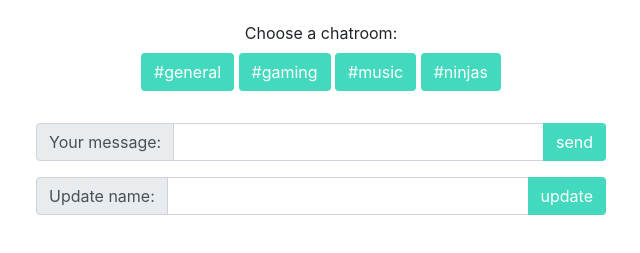
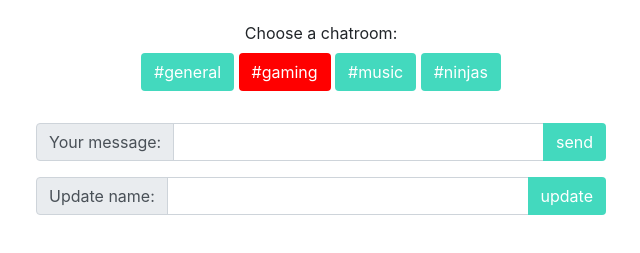
Before and after one commit to AnkitLakhlan/TheChatApp, a plain HTML site: page index.html in a window 1280 px wide. Both pictures are taken after a click on the button "#gaming". Shown: the part 75-328 px from the top of the page, without its empty margins (319-959 px from the left). Drawn offline with nearby package versions, Linux system fonts and the light colour scheme; no server answers.

Commit message:
added active class functionality

```diff
--- a/index.html
+++ b/index.html
@@ -19,7 +19,7 @@
     <div class="chat-rooms mb-3 text-center">
       <div class="my-2">Choose a chatroom:</div>
       <button class="btn" id="general">#general</button>
-      <button class="btn" id="gaming">#gaming</button>
+      <button class="btn active" id="gaming">#gaming</button>
       <button class="btn" id="music">#music</button>
       <button class="btn" id="ninjas">#ninjas</button>
     </div>
--- a/scripts/app.js
+++ b/scripts/app.js
@@ -4,6 +4,7 @@ const newChatForm = document.querySelector('.new-chat');
 const newNameForm = document.querySelector('.new-name');
 const updateMssg = document.querySelector('.update-mssg');
 const rooms = document.querySelector('.chat-rooms');
+const btns = rooms.getElementsByClassName('btn');
 
 //add a new chat
 newChatForm.addEventListener('submit', e=> {
@@ -34,10 +35,6 @@ rooms.addEventListener('click', e => {
     if(e.target.tagName === 'BUTTON') {
         chatUI.clear();
         chatroom.updateRoom(e.target.getAttribute('id'));
-        // const ID = e.target.getAttribute('id');
-        // const btnID = document.getElementById(ID);
-        // btnID.classList.add('active');
-        // console.log(btnID)
         chatroom.getChats( chat => {
             chatUI.render(chat);
         } )
@@ -57,3 +54,11 @@ const chatroom = new Chatroom('gaming', username);
 chatroom.getChats(data => chatUI.render(data));
 
 //update active class
+// Loop through the buttons and add the active class to the current/clicked button
+for (var i = 0; i < btns.length; i++) {
+    btns[i].addEventListener("click", function() {
+      var current = document.getElementsByClassName("active");
+      current[0].className = current[0].className.replace(" active", "");
+      this.className += " active";
+    });
+  }
```
